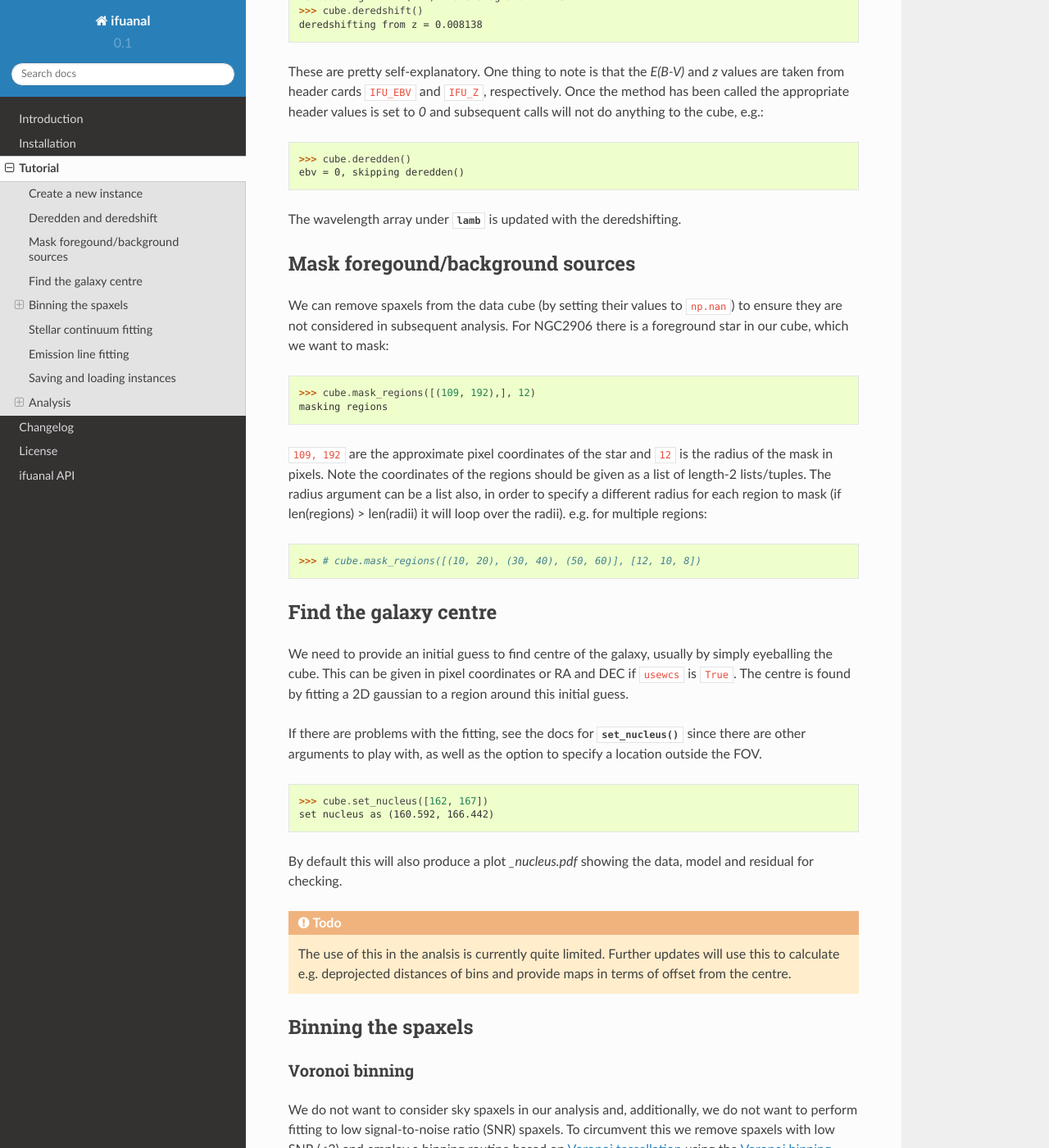
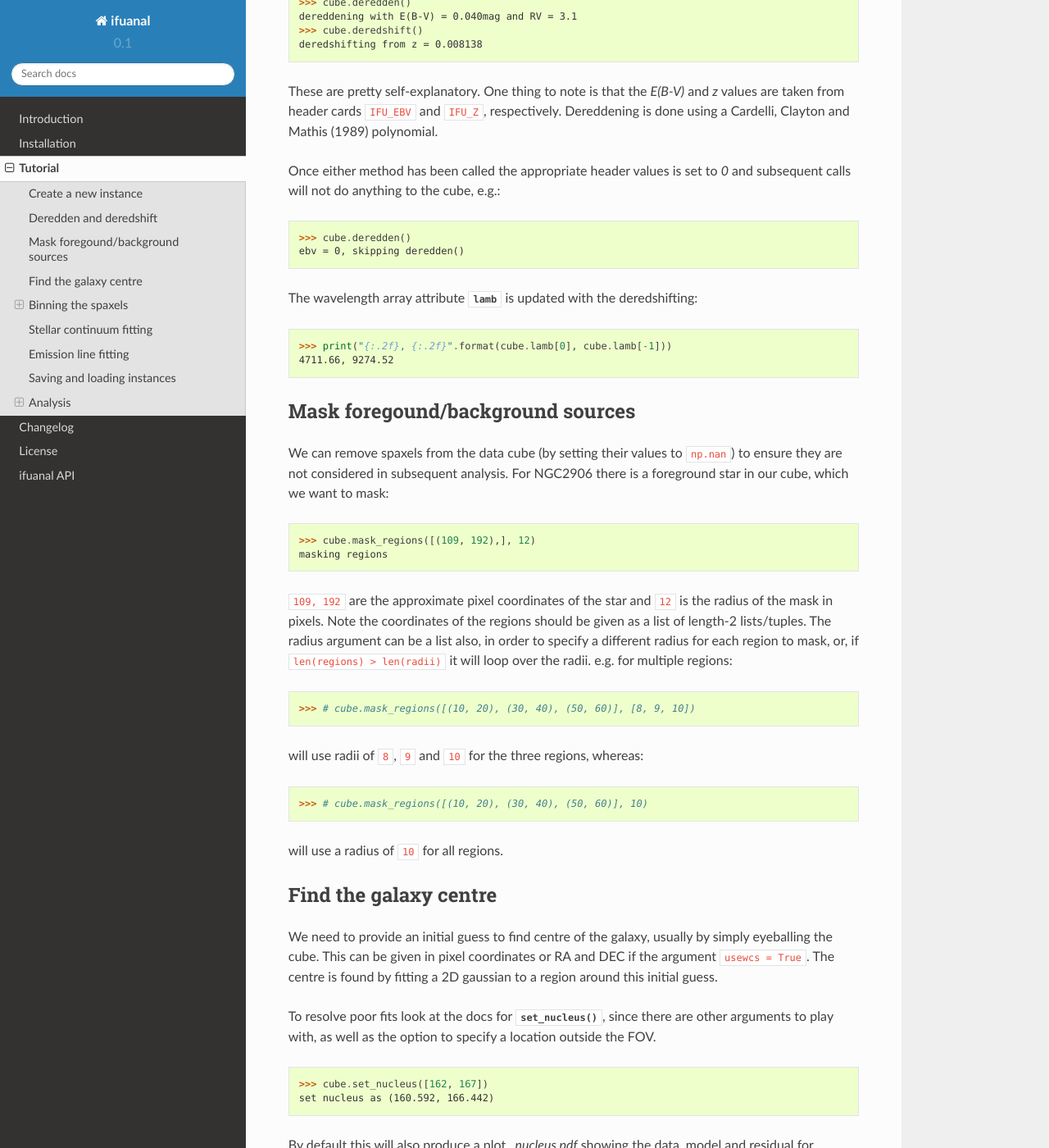
Before and after one commit to Lyalpha/ifuanal, a Sphinx documentation site: the page built from docs/tutorial.rst, in a window 1280 px wide and 1400 px high, scrolled down 1700 px. Shown: the whole window at 82% size. Built offline with Sphinx 7.4.7 and the Read the Docs theme 2.0.0, drawn with Linux system fonts in a browser that asks for light colours; some of the changed text lies outside the part shown.

Commit message:
updates to tutorial

```diff
--- a/docs/source/ifuanal.rst
+++ b/docs/source/ifuanal.rst
@@ -1,5 +1,7 @@
+.. _ifuanal-api:
+
 ifuanal API
-==============
+===========
 
 .. automodule:: ifuanal
     :members:
--- a/docs/tutorial.rst
+++ b/docs/tutorial.rst
@@ -39,16 +41,18 @@ standard). Any files produced are defined in this tutorial by their suffix. The
 Create a new instance
 ---------------------
 
-For this example we will use the MUSE science verification target **NGC2906**.
+For this example MUSE science verification data of the target **NGC2906** will be analysed.
 
 ::
 
   >>> import ifuanal
   >>> cube = ifuanal.MUSECube("NGC2906.fits", 0.008138)
 
-This will initialise the ``MUSECube`` class, which does some small manipulation
-to the MUSE data cube before ingestion to ``IFUCube``, namely:
+This will initialise the :class:`~ifuanal.MUSECube` class, which does some
+small manipulation to the MUSE FITS file input before ingestion to
+:class:`~ifuanal.IFUCube`, namely:
 
+* Split the MUSE FITS file into its `DATA` and `STAT` extensions.
 * Add a header card `IFU_EBV` specifying the reddening. The argument ``ebv`` can
   be passed to :class:`~ifuanal.MUSECube` to explicitly set this, otherwise its default value
   of "IRSA" will contact the Infrared Science Archive to automatically determine
@@ -60,8 +64,8 @@ to the MUSE data cube before ingestion to ``IFUCube``, namely:
   data. ``IFUCube`` wants the standard deviation and so we square root this
   extension.
 
-``IFUCube`` is then initialised which will set up out wavelength scale, check
-our STARLIGHT directory (:attr:`sl_dir`) exists, and load the emission line data
+``IFUCube`` is then initialised which will set up the wavelength scale, check
+the STARLIGHT directory (:attr:`sl_dir`) exists, and load the emission line data
 from `data/emission_lines.json`
 
 .. WARNING::
@@ -84,14 +88,21 @@ Deredden and deredshift
   deredshifting from z = 0.008138
 
 These are pretty self-explanatory. One thing to note is that the `E(B-V)` and
-`z` values are taken from header cards ``IFU_EBV`` and ``IFU_Z``, respectively. Once
-the method has been called the appropriate header values is set to `0` and
-subsequent calls will not do anything to the cube, e.g.::
+`z` values are taken from header cards ``IFU_EBV`` and ``IFU_Z``,
+respectively. Dereddening is done using a Cardelli, Clayton and Mathis (1989)
+polynomial.
+
+Once either method has been called the appropriate header values is
+set to `0` and subsequent calls will not do anything to the cube, e.g.::
 
   >>> cube.deredden()
   ebv = 0, skipping deredden()
 
-The wavelength array under :attr:`lamb` is updated with the deredshifting.
+The wavelength array attribute :attr:`lamb` is updated with the deredshifting:
+::
+
+  >>> print("{:.2f}, {:.2f}".format(cube.lamb[0], cube.lamb[-1]))
+  4711.66, 9274.52
 
 Mask foregound/background sources
 ---------------------------------
@@ -107,28 +118,35 @@ foreground star in our cube, which we want to mask: ::
 and ``12`` is the radius of the mask in pixels. Note the coordinates of the
 regions should be given as a list of length-2 lists/tuples. The radius argument
 can be a list also, in order to specify a different radius for each region to
-mask (if len(regions) > len(radii) it will loop over the radii). e.g. for
-multiple regions::
+mask, or, if ``len(regions) > len(radii)`` it will loop over the radii. e.g. for
+multiple regions: ::
 
-  >>> # cube.mask_regions([(10, 20), (30, 40), (50, 60)], [12, 10, 8])
+  >>> # cube.mask_regions([(10, 20), (30, 40), (50, 60)], [8, 9, 10])
+
+will use radii of ``8``, ``9`` and ``10`` for the three regions, whereas: ::
+
+  >>> # cube.mask_regions([(10, 20), (30, 40), (50, 60)], 10)
+
+will use a radius of ``10`` for all regions.
+
 
 Find the galaxy centre
 ----------------------
 
 We need to provide an initial guess to find centre of the galaxy, usually by
-simply eyeballing the cube. This can be given in pixel coordinates or RA and DEC
-if ``usewcs`` is ``True``. The centre is found by fitting a 2D gaussian to a
-region around this initial guess.
+simply eyeballing the cube. This can be given in pixel coordinates or RA and
+DEC if the argument ``usewcs = True``. The centre is found by fitting a 2D
+gaussian to a region around this initial guess.
 
-If there are problems with the fitting, see the docs for
-:meth:`~ifuanal.IFUCube.set_nucleus` since there are other arguments to play
-with, as well as the option to specify a location outside the FOV. ::
+To resolve poor fits look at the docs for :meth:`~ifuanal.IFUCube.set_nucleus`,
+since there are other arguments to play with, as well as the option to specify
+a location outside the FOV. ::
 
   >>> cube.set_nucleus([162, 167])
   set nucleus as (160.592, 166.442)
 
 By default this will also produce a plot `_nucleus.pdf` showing the data, model
-and residual for checking.
+and residual for checking (``plot=False`` to skip this).
 
 .. TODO::
 
```
Also changed, not shown: other parts of docs/tutorial.rst (+10 -7 lines).
